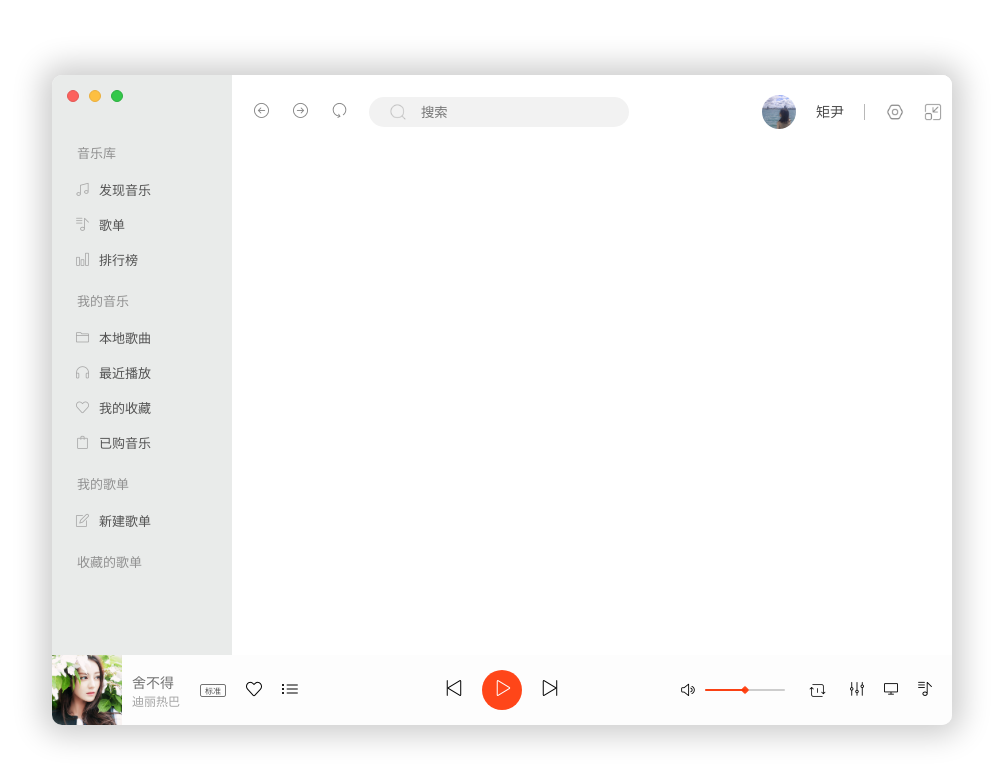
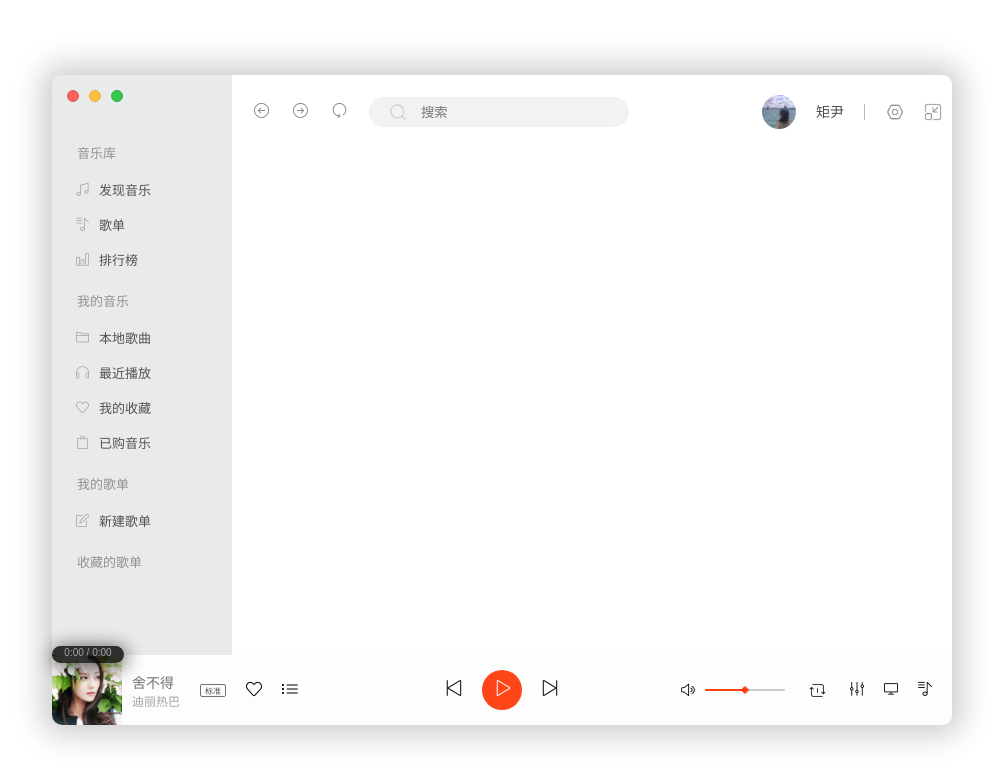
Before and after one commit to pumelotea/xiami-musik, a Vue app: page / in a window 1280 px wide. Shown: the top 784 px of the page, without its empty margins (138-1141 px from the left). Built offline with nearby package versions, Linux system fonts and the light colour scheme.

Commit message:
播放的实现

```diff
--- a/src/components/PlayControl.vue
+++ b/src/components/PlayControl.vue
@@ -35,8 +35,9 @@
           </div>
         </div>
         <div class="play-icon-wrap">
-          <div class="play-btn play-round-btn ">
-            <i style="margin-left: 3px" class="icon icon-control-play "></i>
+          <div class="play-btn play-round-btn " @click="togglePlay">
+            <i class="icon" :class="isPlaying?'icon-control-pause':'icon-control-play'"
+               :style="isPlaying?'':'margin-left: 3px'"></i>
           </div>
         </div>
         <div class="play-icon-wrap">
@@ -73,32 +74,94 @@
 
       <div class="right-item">
         <div class="right-fun-icon-wrap">
-          <VolumeControl/>
+          <VolumeControl :audio="audio"/>
         </div>
       </div>
+    </div>
+    <audio id="music-player" src="/music/锦零-空山新雨后.mp3"></audio>
+    <div class="progress-bar bg" :style="`width:${progress}px`"></div>
+    <div class="play-time" :style="`transform: translateX(${progress}px)`">
+      <span>{{currentTime}}</span> /
+      <span>{{totalDuration}}</span>
     </div>
   </div>
 </template>
 
 <script>
   import VolumeControl from '@/components/VolumeControl'
+
   export default {
-    components:{
+    components: {
       VolumeControl
     },
-    data(){
+    data() {
       return {
-        currentPlayType:0,
-        playType:[
-          'loop1','loop2','random'
-        ]
+        base: 900 - 70,
+        currentPlayType: 0,
+        playType: [
+          'loop1', 'loop2', 'random'
+        ],
+        audio: null,
+        isPlaying: false,
+        timer: null,
+        progress: 0,
+        totalDuration: '0:00',
+        currentTime: '0:00'
       }
     },
-    methods:{
-      changePlayType(){
-        this.currentPlayType ++
-
+    methods: {
+      changePlayType() {
+        this.currentPlayType++
+      },
+      initPlayer() {
+        this.audio = document.getElementById('music-player')
+      },
+      togglePlay() {
+        if (this.audio.paused) {
+          this.play()
+        } else {
+          this.pause()
+        }
+      },
+      durationFormat(time) {
+        //分钟
+        let minute = time / 60;
+        let minutes = parseInt(minute);
+        // if (minutes < 10) {
+        //   minutes = "0" + minutes;
+        // }
+        //秒
+        let second = time % 60;
+        let seconds = Math.round(second);
+        if (seconds < 10) {
+          seconds = "0" + seconds;
+        }
+        return minutes + ':' + seconds
+      },
+      play() {
+        this.isPlaying = true
+        this.audio.play()
+        this.totalDuration = this.durationFormat(this.audio.duration)
+        let lasttime = 0
+        this.timer = setInterval(() => {
+          if (this.audio.currentTime > lasttime) {
+            let v = (this.base * (this.audio.currentTime / this.audio.duration)).toFixed(2)
+            this.progress = v
+            this.currentTime = this.durationFormat(this.audio.currentTime)
+          }
+          lasttime = this.audio.currentTime
+        }, 50)
+      },
+      pause() {
+        this.isPlaying = false
+        this.audio.pause()
+        if (this.timer) {
+          clearInterval(this.timer)
+        }
       }
+    },
+    mounted() {
+      this.initPlayer()
     }
   }
 </script>
@@ -204,6 +267,10 @@
     cursor: pointer;
   }
 
+  .play-btn:active {
+    opacity: 0.8;
+  }
+
   .play-round-btn {
     border-radius: 50%;
     background: rgba(255, 50, 0, 0.9);
@@ -224,7 +291,7 @@
     cursor: pointer;
   }
 
-  .loop1{
+  .loop1 {
     background: url("/texture/icon/loop1.png");
     background-size: 25px 25px;
     width: 25px;
@@ -238,11 +305,40 @@
     height: 25px;
   }
 
-  .random{
+  .random {
     background: url("/texture/icon/random.png");
     background-size: 25px 25px;
     width: 25px;
     height: 25px;
   }
 
+  .play-time {
+    width: 70px;
+    height: 15px;
+    background: black;
+    position: absolute;
+    color: #939393;
+    font-size: 10px;
+    border-radius: 9px;
+    padding: 1px;
+    text-align: center;
+    opacity: 0.8;
+    top: -9px;
+    z-index: 20;
+    box-shadow: 2px 3px 20px 0px black;
+  }
+
+  .progress-bar {
+    height: 2px;
+    position: absolute;
+
+  }
+
+  .bg{
+    background: -webkit-linear-gradient(left, #ffd5d6, #fc4933); /* Safari 5.1 - 6.0 */
+    background: -o-linear-gradient(right, #ffd5d6, #fc4933); /* Opera 11.1 - 12.0 */
+    background: -moz-linear-gradient(right, #ffd5d6, #fc4933); /* Firefox 3.6 - 15 */
+    background: linear-gradient(to right, #ffd5d6 , #fc4933); /* 标准的语法 */
+  }
+
 </style>
```
Also changed, not shown: 1 other file (tests, documents, lock files or other folders).
